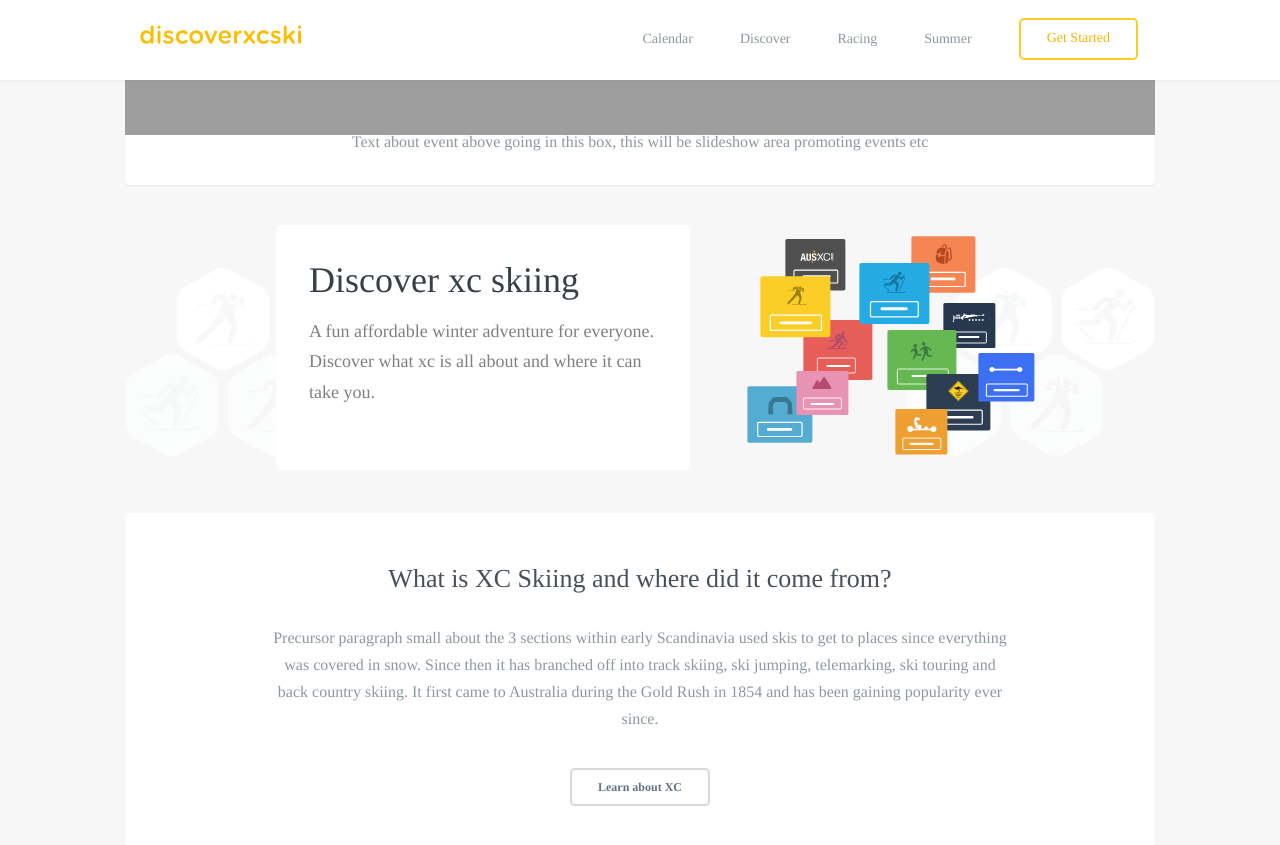
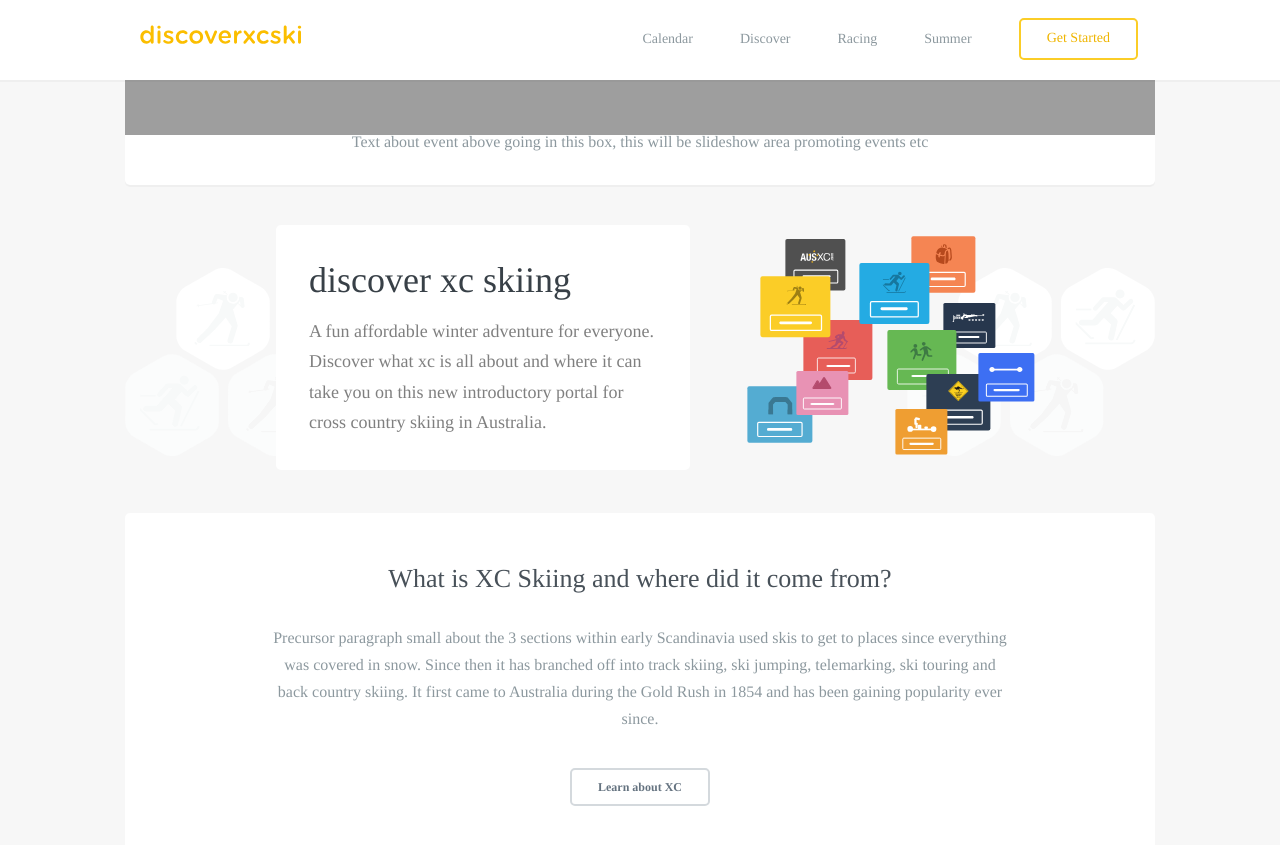
Before and after one commit to robcatto/robcatto.github.io, a Jekyll site: the page index.html, which Jekyll copies as it is, in a window 1280 px wide and 900 px high, scrolled down 718 px. Shown: the top 845 px of the window. Built offline with Jekyll 4.4.1, drawn with Linux system fonts in a browser that asks for light colours; some web fonts are replaced; Markdown is read by kramdown in place of the engine named in the settings.

Commit message:
Update index.html

```diff
--- a/index.html
+++ b/index.html
@@ -149,8 +149,8 @@
                                                 max-height: 245px;
                                                 z-index: 9001">
 
-                                                <h1 class="welcome__card">Discover xc skiing</h1>
-                                                <p class="welcome__card--p">A fun affordable winter adventure for everyone.  Discover what xc is all about and where it can take you.</p>
+                                                <h1 class="welcome__card">discover xc skiing</h1>
+                                                <p class="welcome__card--p">A fun affordable winter adventure for everyone.  Discover what xc is all about and where it can take you on this new introductory portal for cross country skiing in Australia.</p>
 
 
 
```
